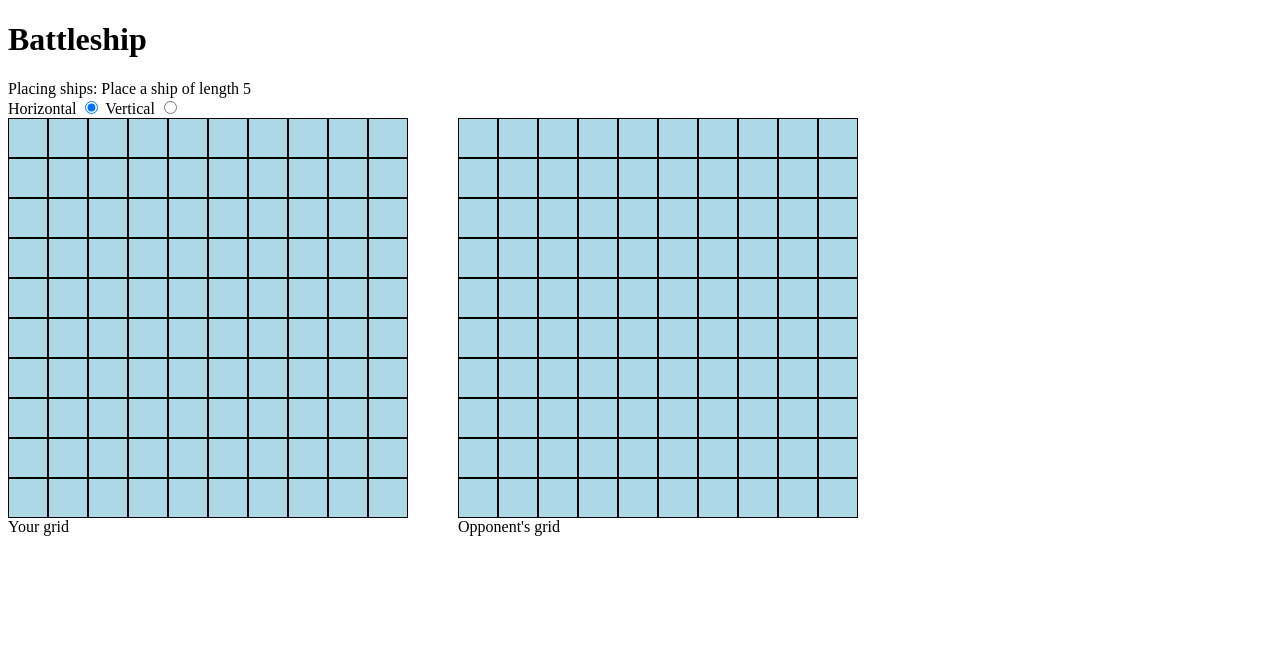
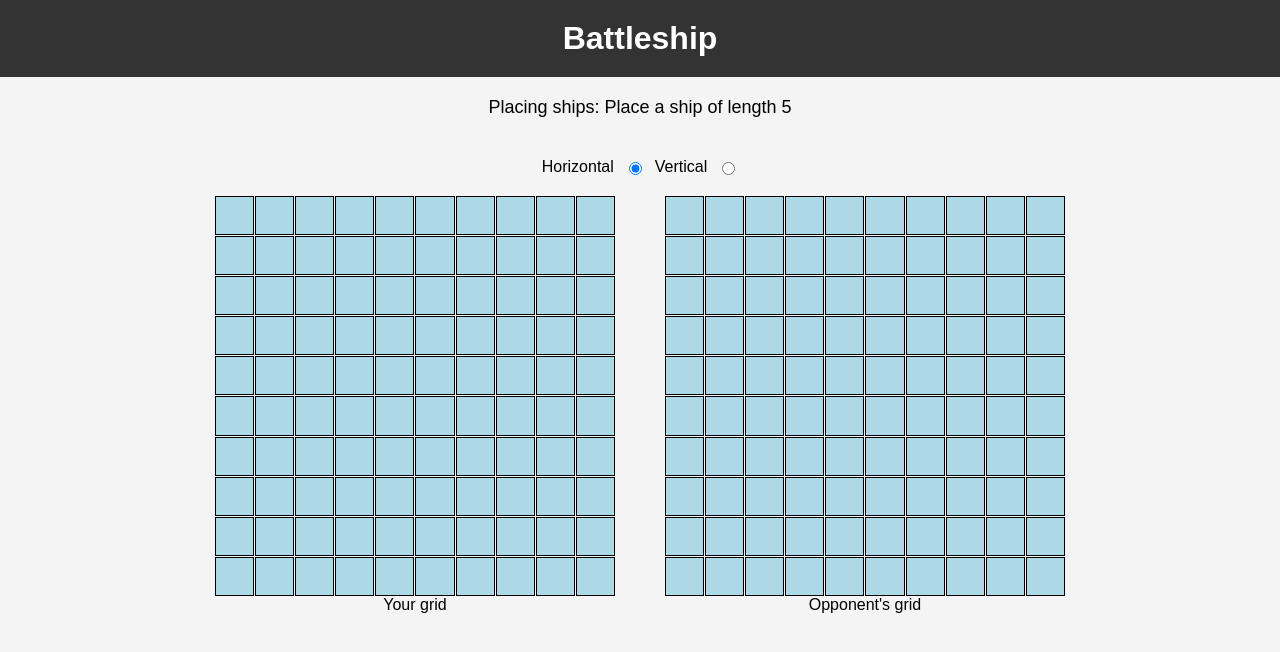
Before and after one commit to AltayHodo/odin-battleship, a website built with webpack: page src/index.html in a window 1280 px wide. Built offline with nearby package versions, Linux system fonts and the light colour scheme.

Commit message:
Add styles

```diff
--- a/src/modules/DOMHandler.js
+++ b/src/modules/DOMHandler.js
@@ -48,11 +48,7 @@ const DOMHandler = (function () {
         gridItem.classList.add('grid-item');
         gridItem.dataset.row = rowIndex;
         gridItem.dataset.col = colIndex;
-        if (item) {
-          gridItem.style.backgroundColor = 'grey';
-        } else {
-          gridItem.style.backgroundColor = 'lightblue';
-        }
+        gridItem.style.backgroundColor = 'lightblue';
         gridItem.style.border = '1px solid';
         computerGrid.appendChild(gridItem);
       });
@@ -65,7 +61,7 @@ const DOMHandler = (function () {
       item.addEventListener('click', playerTurn)
     );
 
-    updatePhaseText(); // Update the phase text
+    updatePhaseText();
   };
 
   const updateDirection = (e) => {
@@ -115,6 +111,25 @@ const DOMHandler = (function () {
     }
   };
 
+  const highlightSunkShip = (ship, gridClass) => {
+    const gridItems = document.querySelectorAll(`.${gridClass} .grid-item`);
+    gridItems.forEach((item) => {
+      const row = parseInt(item.dataset.row);
+      const col = parseInt(item.dataset.col);
+      if (
+        gridClass === 'computer-grid' &&
+        computer.gameboard.array[row][col] === ship
+      ) {
+        item.style.border = '3px solid darkred';
+      } else if (
+        gridClass === 'player-grid' &&
+        player.gameboard.array[row][col] === ship
+      ) {
+        item.style.border = '3px solid darkred';
+      }
+    });
+  };
+
   const computerTurn = () => {
     let row = Math.floor(Math.random() * 10);
     let col = Math.floor(Math.random() * 10);
@@ -135,13 +150,20 @@ const DOMHandler = (function () {
         }
       }
     });
+
+    player.gameboard.ships.forEach((ship) => {
+      if (ship.isSunk()) {
+        highlightSunkShip(ship, 'player-grid');
+      }
+    });
+
     if (player.gameboard.isAllShipsSunk()) {
       endGame(false);
     }
   };
 
   const playerTurn = (e) => {
-    if (placingShips) return; // Prevent attacks during ship placement
+    if (placingShips) return;
     const square = e.target;
     const row = square.dataset.row;
     const col = square.dataset.col;
@@ -154,6 +176,13 @@ const DOMHandler = (function () {
     } else {
       square.textContent = 'X';
     }
+
+    computer.gameboard.ships.forEach((ship) => {
+      if (ship.isSunk()) {
+        highlightSunkShip(ship, 'computer-grid');
+      }
+    });
+
     if (computer.gameboard.isAllShipsSunk()) {
       endGame(true);
     }
--- a/src/style.css
+++ b/src/style.css
@@ -1,21 +1,76 @@
+body {
+  font-family: Arial, sans-serif;
+  margin: 0;
+  padding: 0;
+  background-color: #f4f4f4;
+  display: flex;
+  flex-direction: column;
+  align-items: center;
+}
+
+header {
+  background-color: #333;
+  color: #fff;
+  padding: 20px;
+  width: 100%;
+  text-align: center;
+}
+
+h1 {
+  margin: 0;
+}
+
+.phase-text, .win-display {
+  margin: 20px 0;
+  font-size: 18px;
+}
+
+.orientation-container {
+  margin: 20px 0;
+  display: flex;
+  gap: 10px;
+}
+
+.orientation-container label {
+  font-size: 16px;
+}
+
 main {
   display: flex;
   gap: 50px;
 }
 
-.player-grid,
-.computer-grid {
+.grid-container {
+  display: flex;
+  flex-direction: column;
+  align-items: center;
+}
+
+.player-grid, .computer-grid {
   width: 400px;
   height: 400px;
   display: grid;
   grid-template-columns: repeat(10, 1fr);
   grid-template-rows: repeat(10, 1fr);
+  gap: 1px;
 }
 
 .grid-item {
   display: flex;
   align-items: center;
   justify-content: center;
-  border: 1px solid;
   background-color: lightblue;
+  border: 1px solid #999;
+  font-size: 14px;
 }
+
+.player-grid .grid-item {
+  cursor: pointer;
+}
+
+button {
+  padding: 10px 20px;
+  font-size: 16px;
+  cursor: pointer;
+  margin-top: 20px;
+}
```
